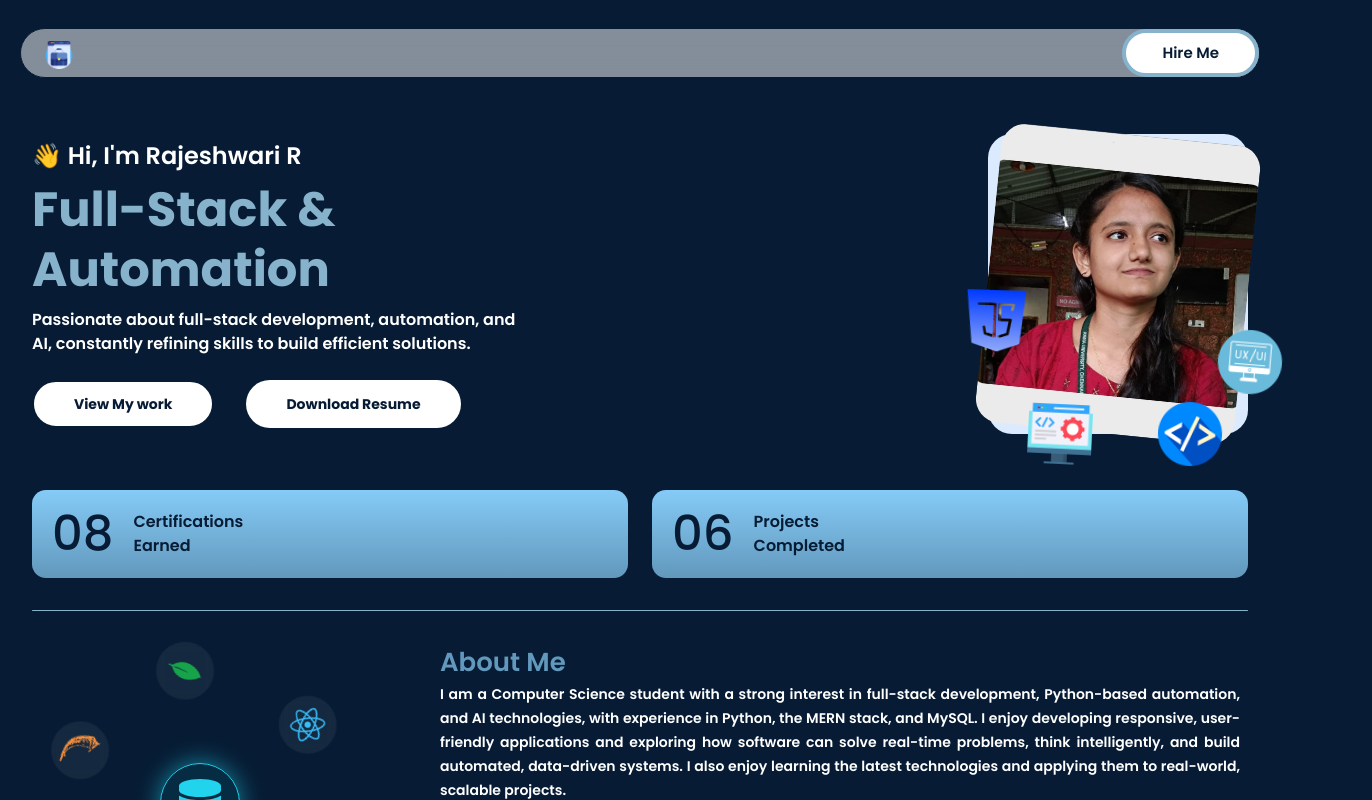
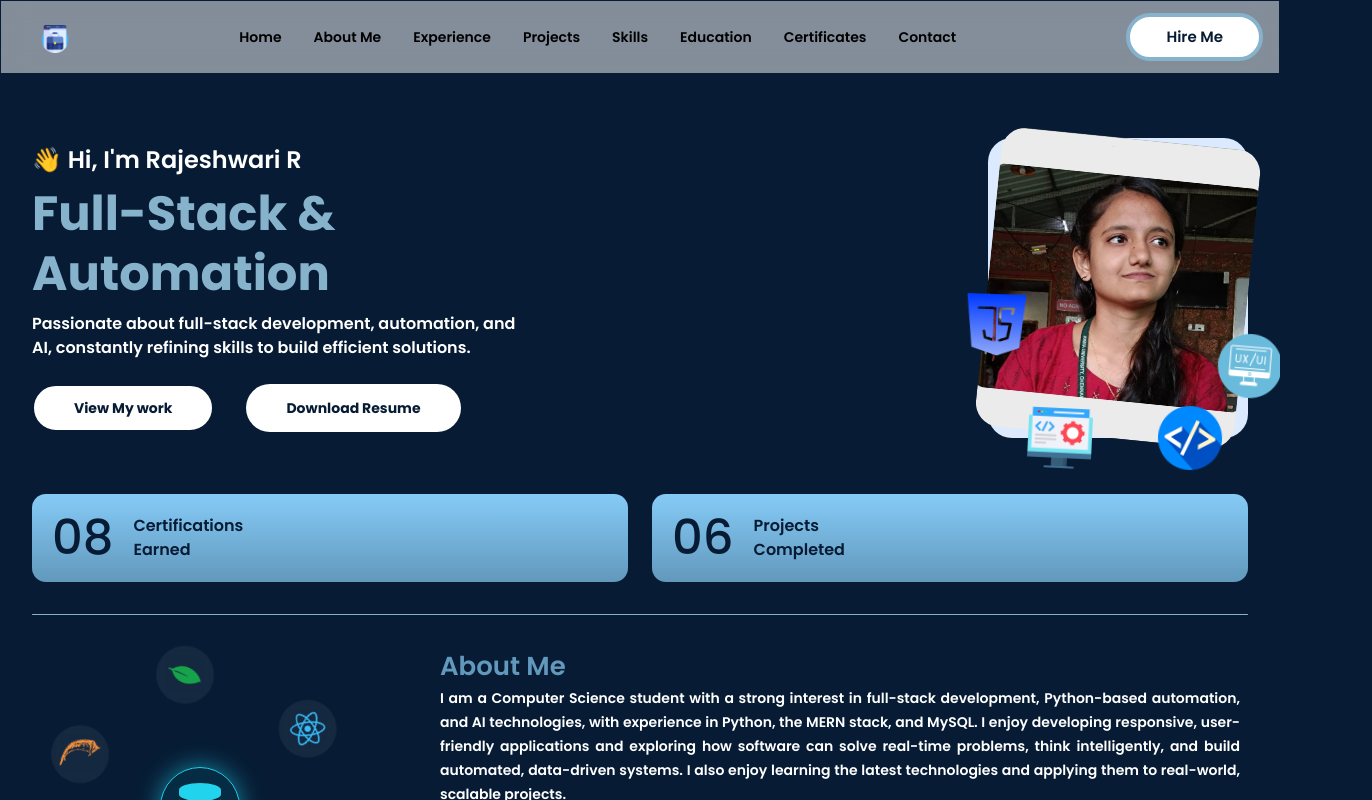
Before and after one commit to Rajeshwari1403/Portfolio_copy, a React (Vite) app: page / in a window 1280 px wide. Shown: the top 800 px of the page, 1372 px wide, since content can reach past the window. Built offline with nearby package versions, Linux system fonts and the light colour scheme.

Commit message:
Trigger Vercel deploy

```diff
--- a/src/App.jsx
+++ b/src/App.jsx
@@ -12,7 +12,7 @@ import Footer from './section/Footer'
 
 const App = () => {
   return (
-    <div>
+    <div className="w-full max-w-full overflow-x-hidden">
       <NavBar />
       <Hero />
       <AboutMe />
--- a/src/components/NavBar.jsx
+++ b/src/components/NavBar.jsx
@@ -3,33 +3,33 @@ import { MENU_LINKS } from '../utils/data';
 import LOGO from '../assets/Images/Portfolio.png';
 
 const NavBar = () => {
-  const [isOpen, setIsOpen] = useState(false);
-    const [isDesktop, setIsDesktop] = useState(false);
+  const [isOpen, setisOpen] = useState(true);
+  const toggleMenu = () => {
+    setisOpen(!isOpen);
+  };
+  useEffect(() => {
+    const handlereSize = () => {
+      if(window.innerWidth >= 768) {
+        setisOpen(true);  // Always set menu open on large screen
+      } else {
+        setisOpen(false); // Always set menu hidden on small screen
+      }
+    };
+    // set initial state based on screen size
+    handlereSize();
 
-    const toggleMenu = () => {
-      setIsOpen(prev => !prev);
-    };
+    // Listen to Resize Events
+    window.addEventListener("resize", handlereSize);
 
-    useEffect(() => {
-      const handleResize = () => {
-        setIsDesktop(window.innerWidth >= 768);
-      };
-
-      window.addEventListener("resize", handleResize);
-      return () => window.removeEventListener("resize", handleResize);
-    }, []);
-
-    useEffect(() => {
-      if (isDesktop) {
-        setIsOpen(true);
-      } else {
-        setIsOpen(false);
-      }
-    }, [isDesktop]);
+    return () => {
+      window.removeEventListener("resize", handlereSize);
+    }
+  }, [])
 
   return (
-    <nav className='container mx-auto max-w-7xl sticky top-7 z-10'>
-      <div className='flex items-center justify-between rounded-full bg-white/50 border border-primary m-5 p-3 backdrop-blur-[10px] md:p-0'>
+    <nav className='w-full max-w-full sticky top-0 z-50'>
+      {/*<div className='flex items-center justify-between rounded-full bg-white/50 border border-primary m-5 p-3 backdrop-blur-[10px] md:p-0'>*/}
+      <div className='flex w-full items-center justify-between px-4 py-3 bg-white/50 backdrop-blur-md border border-primary'>
         {/*LOGO*/}
         <img className='h-7 ml-6 -mb-1' src={LOGO} alt='Logo' />
 
@@ -79,7 +79,7 @@ const NavBar = () => {
     </li>
   ))}
 </ul>*/}
-        <ul className={`menu-wrapper ${isDesktop ? "flex" : isOpen ? "flex absolute" : "hidden"}`}>
+        <ul className={`${isOpen ? "flex" : "hidden"} menu-wrapper`}>
           {MENU_LINKS.map((item) => (
             <li key={item.id}>
               <span
@@ -87,7 +87,7 @@ const NavBar = () => {
                 onClick={() => {
                   const element = document.getElementById(item.to);
                   if (element) element.scrollIntoView({ behavior: "smooth" });
-                  if (!isDesktop) setIsOpen(false); // Auto-closes menu overlay after selecting an option
+                  if (window.innerWidth < 768) setisOpen(false); // Auto-closes menu overlay after selecting an option
                 }}
               >
                 {item.label}
--- a/src/index.css
+++ b/src/index.css
@@ -7,6 +7,7 @@
 @layer base {
   html {
     font-family: 'Poppins', sans-serif;
+    overflow-x: hidden;
   }
   body {
     overflow-x: hidden;
```
